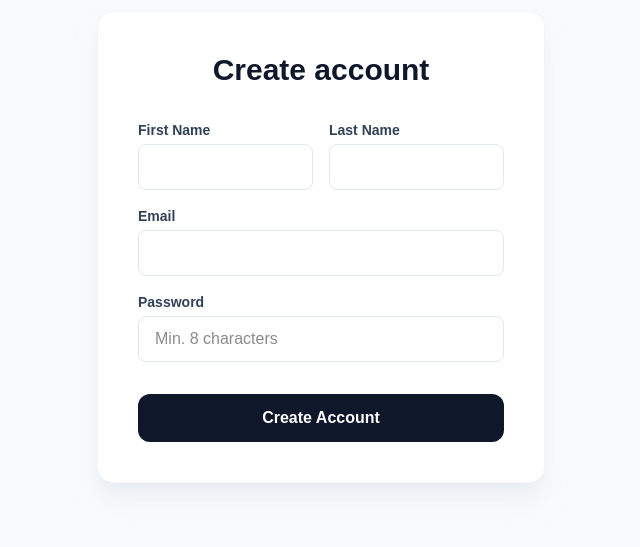
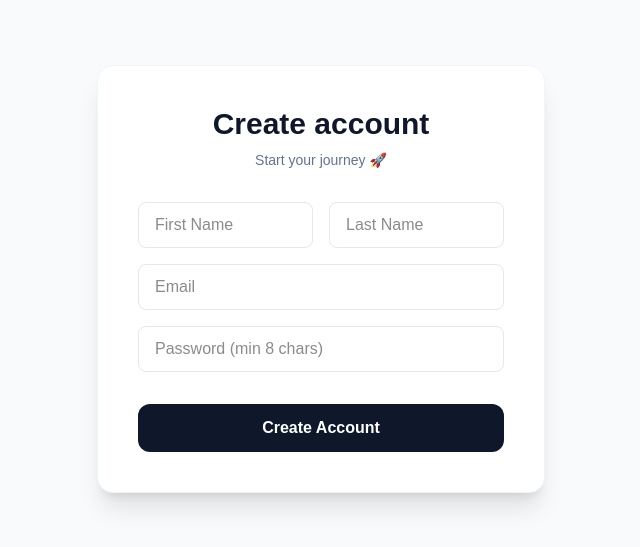
Before and after one commit to aonoexercist/next-gin, a Next.js app: page /register in a window 1280 px wide. Shown: the part 121-668 px from the top of the page, without its empty margins (319-959 px from the left). Built offline with nearby package versions, Linux system fonts and the light colour scheme.

Commit message:
Refactor RegisterPage component for improved structure and loading state management

```diff
--- a/app/register/page.tsx
+++ b/app/register/page.tsx
@@ -1,35 +1,37 @@
+"use client"
+
+import { useState } from "react"
+
 export default function RegisterPage() {
+  const [loading, setLoading] = useState(false)
+
   return (
-    <div className="flex min-h-[calc(100vh-64px)] items-center justify-center p-6 bg-slate-50">
-      <div className="w-full max-w-md bg-white p-10 rounded-2xl shadow-xl shadow-slate-200/50 border border-slate-100">
+    <div className="min-h-screen flex items-center justify-center bg-slate-50 p-6">
+      <div className="w-full max-w-md bg-white p-10 rounded-2xl shadow-xl border border-slate-100">
         <div className="mb-8 text-center">
           <h2 className="text-3xl font-bold text-slate-900">Create account</h2>
+          <p className="text-sm text-slate-500 mt-2">Start your journey 🚀</p>
         </div>
 
         <form className="space-y-4">
           <div className="grid grid-cols-2 gap-4">
-            <div>
-              <label className="block text-sm font-semibold text-slate-700 mb-1">First Name</label>
-              <input type="text" className="w-full px-4 py-2.5 rounded-lg border border-slate-200 focus:ring-2 focus:ring-blue-500/20 focus:border-blue-500 outline-none" />
-            </div>
-            <div>
-              <label className="block text-sm font-semibold text-slate-700 mb-1">Last Name</label>
-              <input type="text" className="w-full px-4 py-2.5 rounded-lg border border-slate-200 focus:ring-2 focus:ring-blue-500/20 focus:border-blue-500 outline-none" />
-            </div>
+            <input placeholder="First Name" className="px-4 py-2.5 rounded-lg border border-slate-200 focus:ring-2 focus:ring-blue-500/20 focus:border-blue-500 outline-none" />
+            <input placeholder="Last Name" className="px-4 py-2.5 rounded-lg border border-slate-200 focus:ring-2 focus:ring-blue-500/20 focus:border-blue-500 outline-none" />
           </div>
-          <div>
-            <label className="block text-sm font-semibold text-slate-700 mb-1">Email</label>
-            <input type="email" className="w-full px-4 py-2.5 rounded-lg border border-slate-200 focus:ring-2 focus:ring-blue-500/20 focus:border-blue-500 outline-none" />
-          </div>
-          <div>
-            <label className="block text-sm font-semibold text-slate-700 mb-1">Password</label>
-            <input type="password" placeholder="Min. 8 characters" className="w-full px-4 py-2.5 rounded-lg border border-slate-200 focus:ring-2 focus:ring-blue-500/20 focus:border-blue-500 outline-none" />
-          </div>
-          <button className="w-full mt-4 py-3 bg-slate-900 text-white font-bold rounded-xl hover:bg-slate-800 transition-all">
-            Create Account
+
+          <input type="email" placeholder="Email" className="w-full px-4 py-2.5 rounded-lg border border-slate-200 focus:ring-2 focus:ring-blue-500/20 focus:border-blue-500 outline-none" />
+
+          <input type="password" placeholder="Password (min 8 chars)" className="w-full px-4 py-2.5 rounded-lg border border-slate-200 focus:ring-2 focus:ring-blue-500/20 focus:border-blue-500 outline-none" />
+
+          <button
+            type="submit"
+            disabled={loading}
+            className="w-full mt-4 py-3 bg-slate-900 text-white font-bold rounded-xl hover:bg-slate-800 transition-all disabled:opacity-50"
+          >
+            {loading ? "Creating..." : "Create Account"}
           </button>
         </form>
       </div>
     </div>
-  );
+  )
 }
```
